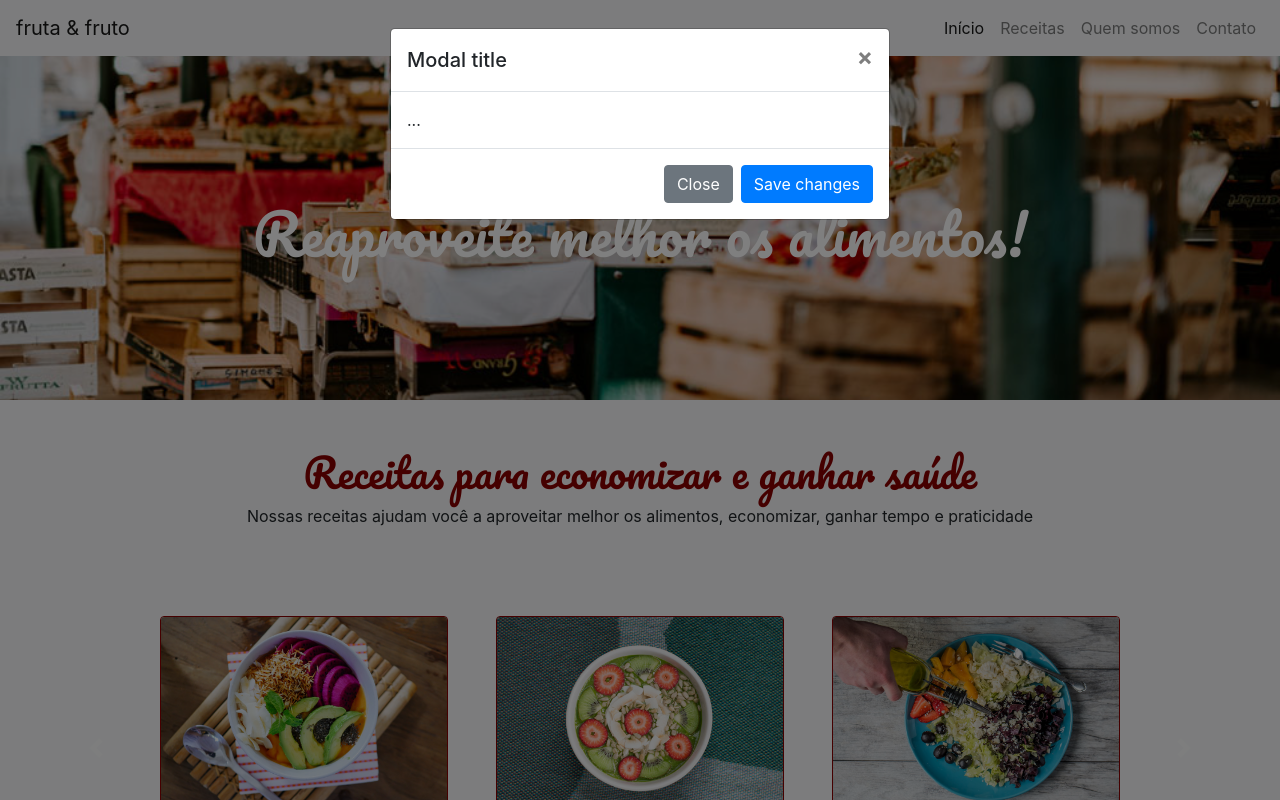
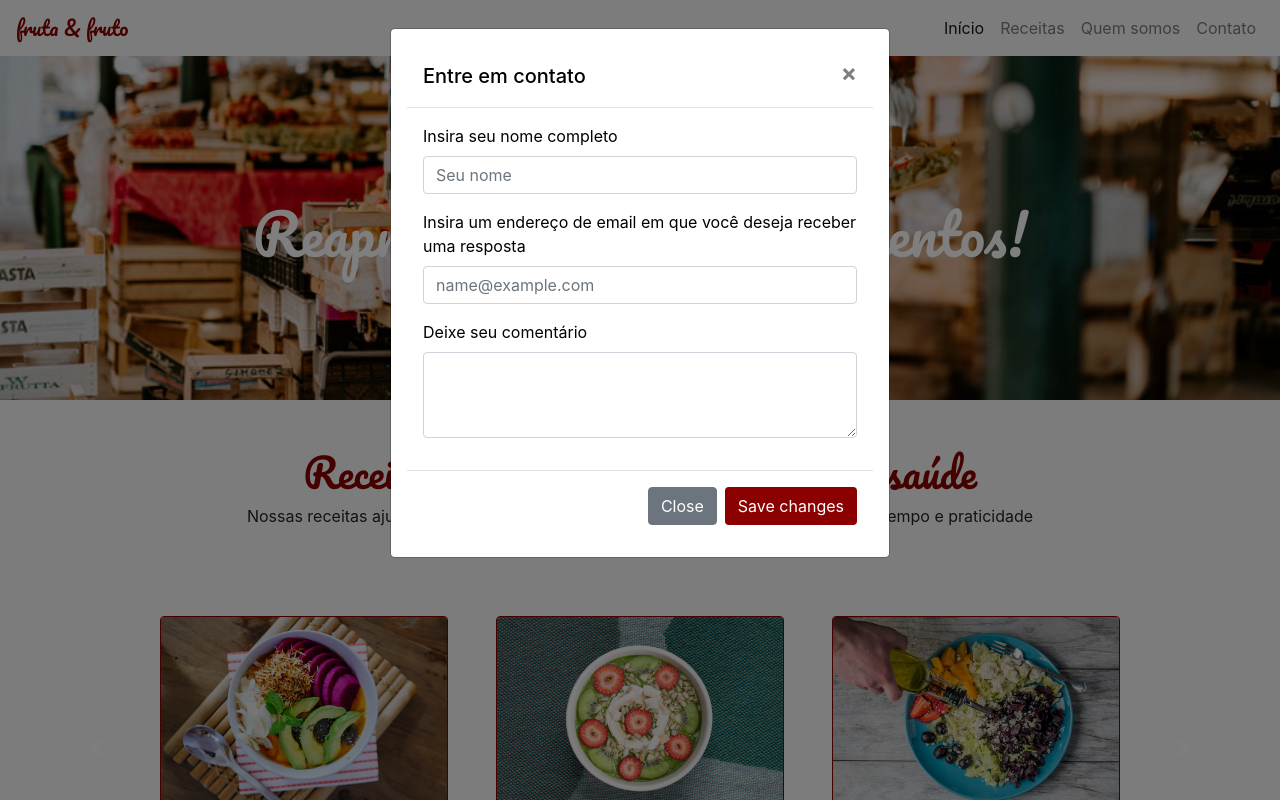
Before and after one commit to Adriano-Ivan/landing-page, a plain HTML site: page projeto-base/index.html in a window 1280 px wide. Both pictures are taken after a click on the link "Contato". Shown: the top 800 px of the page. Drawn offline with Linux system fonts and the light colour scheme.

Commit message:
footer e form.

```diff
--- a/projeto-base/index.html
+++ b/projeto-base/index.html
@@ -18,7 +18,7 @@
   <body>
     <header>
       <nav class="navbar navbar-expand-lg navbar-light bg-light fixed-top">
-        <a class="navbar-brand" href="#">fruta & fruto</a>
+        <a class="navbar-brand fonte-titulo texto-cor-especial" href="#">fruta & fruto</a>
         <button
           class="navbar-toggler"
           type="button"
@@ -189,37 +189,50 @@
     </section>
     </main>
 
-   <!-- Button trigger modal -->
-   <!--
-<button type="button" class="btn btn-primary" data-toggle="modal" data-target="#exampleModal">
-  Launch demo modal
-</button>-->
+   <footer class='bg-secondary p-3'>
+    <p class='text-light m-0 text-center'>
+      contato: <a class='text-light'href="mailto:email@frutafruto.com.br"
+        >email@frutafruto.com.br</a
+      >
+    </p>
+   </footer>
 
 <!-- Modal -->
 <div class="modal fade" id="modal-contato" tabindex="-1" role="dialog" aria-labelledby="exampleModalLabel" aria-hidden="true">
   <div class="modal-dialog" role="document">
-    <div class="modal-content">
-      <div class="modal-header">
-        <h5 class="modal-title" id="exampleModalLabel">Modal title</h5>
+    <dialog class="modal-content">
+      <header class="modal-header">
+        <h5 class="modal-title" id="exampleModalLabel">Entre em contato</h5>
         <button type="button" class="close" data-dismiss="modal" aria-label="Close">
           <span aria-hidden="true">&times;</span>
         </button>
-      </div>
-      <div class="modal-body">
-        ...
-      </div>
-      <div class="modal-footer">
+      </header>
+      <main class="modal-body">
+        <form>
+          <div class="form-group">
+            <label for="formGroupExampleInput">Insira seu nome completo</label>
+            <input type="text" class="form-control" id="formGroupExampleInput" placeholder="Seu nome">
+          </div>
+
+          <div class="form-group">
+            <label for="exampleFormControlInput1">Insira um endereço de email em que você deseja receber uma resposta</label>
+            <input type="email" class="form-control" id="exampleFormControlInput1" placeholder="name@example.com">
+          </div>
+
+          <div class="form-group">
+            <label for="exampleFormControlTextarea1">Deixe seu comentário</label>
+            <textarea class="form-control" id="exampleFormControlTextarea1" rows="3"></textarea>
+          </div>
+        </form>
+      </main>
+      <footer class="modal-footer">
         <button type="button" class="btn btn-secondary" data-dismiss="modal">Close</button>
-        <button type="button" class="btn btn-primary">Save changes</button>
-      </div>
-    </div>
+        <button type="button" class="btn botao-cor-especial">Save changes</button>
+      </footer>
+    </dialog>
   </div>
 </div>
-    <p>
-      contato:<a href="mailto:email@frutafruto.com.br"
-        >email@frutafruto.com.br</a
-      >
-    </p>
+
 
     <script src="src/js/jquery-3.6.0.min.js"></script>
     <script src="src/js/bootstrap.min.js"></script>
--- a/projeto-base/src/style.css
+++ b/projeto-base/src/style.css
@@ -11,7 +11,7 @@
   font-family: "Pacifico", cursive;
 }
 .texto-cor-especial {
-  color: darkred;
+  color: darkred !important;
 }
 .botao-cor-especial {
   background-color: darkred;
```
